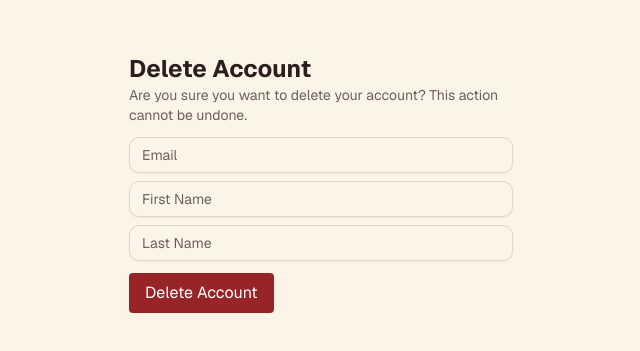
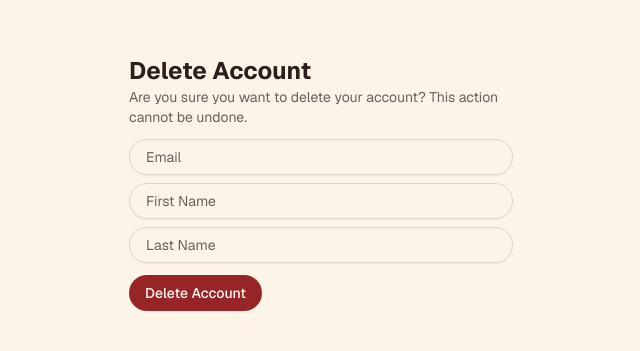
Before and after one commit to QDoa/Coffee-Sphut-Website, a Next.js app: page /delete-account in a window 1280 px wide. Shown: the part 209-560 px from the top of the page, without its empty margins (319-959 px from the left). Built offline with nearby package versions, Linux system fonts and the light colour scheme.

Commit message:
Converted all buttons to pill buttons

```diff
--- a/app/delete-account/page.tsx
+++ b/app/delete-account/page.tsx
@@ -3,6 +3,7 @@ import { toast } from "sonner";
 import { useRef } from "react";
 import { useFormStatus } from "react-dom";
 import { Input } from "@/components/ui/input"
+import { Button } from "@/components/ui/button"
 import { sendDeleteAccountRequest } from "@/app/delete-account/server";
 
 
@@ -10,12 +11,9 @@ function DeleteAccountButton() {
   const { pending } = useFormStatus();
 
   return (
-    <button
-      type='submit'
-      className="bg-primary text-white px-4 py-2 my-2 rounded hover:bg-primary/80"
-    >
+    <Button type='submit' className="my-2">
       {pending ? "Processing...": "Delete Account"}
-    </button>
+    </Button>
   )
 }
 
--- a/app/stores/page.tsx
+++ b/app/stores/page.tsx
@@ -13,7 +13,7 @@ function StoreFinderSkeleton() {
   return (
     <div className="flex flex-col gap-4 md:h-[70vh] md:flex-row">
       <div className="order-2 flex min-h-0 flex-col gap-3 md:order-1 md:h-full md:w-2/5 md:min-w-[320px]">
-        <div className="h-9 w-full animate-pulse rounded-md bg-muted" />
+        <div className="h-9 w-full animate-pulse rounded-full bg-muted" />
         <div className="h-3 w-20 animate-pulse rounded bg-muted" />
         <div className="flex min-h-0 flex-1 flex-col gap-3">
           {Array.from({ length: 5 }).map((_, index) => (
--- a/components/store-search.tsx
+++ b/components/store-search.tsx
@@ -36,7 +36,7 @@ export function StoreSearch({ value, onChange, onClear, isPending, resultCount }
             type="button"
             onClick={onClear}
             aria-label="Clear search"
-            className="absolute right-1.5 top-1/2 -translate-y-1/2 rounded-sm p-1 text-muted-foreground transition-colors hover:text-foreground focus-visible:outline-none focus-visible:ring-[3px] focus-visible:ring-ring/50"
+            className="absolute right-2 top-1/2 -translate-y-1/2 rounded-full p-1 text-muted-foreground transition-colors hover:text-foreground focus-visible:outline-none focus-visible:ring-[3px] focus-visible:ring-ring/50"
           >
             <X className="h-4 w-4" />
           </button>
--- a/components/ui/accordion.tsx
+++ b/components/ui/accordion.tsx
@@ -42,7 +42,7 @@ function AccordionTrigger({
       <AccordionPrimitive.Trigger
         data-slot="accordion-trigger"
         className={cn(
-          "group/accordion-trigger relative flex flex-1 items-start justify-between rounded-lg border border-transparent py-2.5 text-left text-sm font-medium transition-all outline-none hover:underline focus-visible:border-ring focus-visible:ring-3 focus-visible:ring-ring/50 focus-visible:after:border-ring disabled:pointer-events-none disabled:opacity-50 **:data-[slot=accordion-trigger-icon]:ml-auto **:data-[slot=accordion-trigger-icon]:size-4 **:data-[slot=accordion-trigger-icon]:text-muted-foreground",
+          "group/accordion-trigger relative flex flex-1 items-start justify-between rounded-full border border-transparent py-2.5 text-left text-sm font-medium transition-all outline-none hover:underline focus-visible:border-ring focus-visible:ring-3 focus-visible:ring-ring/50 focus-visible:after:border-ring disabled:pointer-events-none disabled:opacity-50 **:data-[slot=accordion-trigger-icon]:ml-auto **:data-[slot=accordion-trigger-icon]:size-4 **:data-[slot=accordion-trigger-icon]:text-muted-foreground",
           className
         )}
         {...props}
--- a/components/ui/button.tsx
+++ b/components/ui/button.tsx
@@ -5,7 +5,7 @@ import { cva, type VariantProps } from "class-variance-authority"
 import { cn } from "@/lib/utils"
 
 const buttonVariants = cva(
-  "inline-flex items-center justify-center gap-2 whitespace-nowrap rounded-md text-sm font-medium transition-all disabled:pointer-events-none disabled:opacity-50 [&_svg]:pointer-events-none [&_svg:not([class*='size-'])]:size-4 shrink-0 [&_svg]:shrink-0 outline-none focus-visible:border-ring focus-visible:ring-ring/50 focus-visible:ring-[3px] aria-invalid:ring-destructive/20 dark:aria-invalid:ring-destructive/40 aria-invalid:border-destructive",
+  "inline-flex items-center justify-center gap-2 whitespace-nowrap rounded-full text-sm font-medium transition-all disabled:pointer-events-none disabled:opacity-50 [&_svg]:pointer-events-none [&_svg:not([class*='size-'])]:size-4 shrink-0 [&_svg]:shrink-0 outline-none focus-visible:border-ring focus-visible:ring-ring/50 focus-visible:ring-[3px] aria-invalid:ring-destructive/20 dark:aria-invalid:ring-destructive/40 aria-invalid:border-destructive",
   {
     variants: {
       variant: {
@@ -22,8 +22,8 @@ const buttonVariants = cva(
       },
       size: {
         default: "h-9 px-4 py-2 has-[>svg]:px-3",
-        sm: "h-8 rounded-md gap-1.5 px-3 has-[>svg]:px-2.5",
-        lg: "h-10 rounded-md px-6 has-[>svg]:px-4",
+        sm: "h-8 gap-1.5 px-4 has-[>svg]:px-3",
+        lg: "h-10 px-8 has-[>svg]:px-5",
         icon: "size-9",
         "icon-sm": "size-8",
         "icon-lg": "size-10",
--- a/components/ui/input.tsx
+++ b/components/ui/input.tsx
@@ -8,7 +8,7 @@ function Input({ className, type, ...props }: React.ComponentProps<"input">) {
       type={type}
       data-slot="input"
       className={cn(
-        "file:text-foreground placeholder:text-muted-foreground selection:bg-primary selection:text-primary-foreground dark:bg-input/30 border-input h-9 w-full min-w-0 rounded-md border bg-transparent px-3 py-1 text-base shadow-xs transition-[color,box-shadow] outline-none file:inline-flex file:h-7 file:border-0 file:bg-transparent file:text-sm file:font-medium disabled:pointer-events-none disabled:cursor-not-allowed disabled:opacity-50 md:text-sm",
+        "file:text-foreground placeholder:text-muted-foreground selection:bg-primary selection:text-primary-foreground dark:bg-input/30 border-input h-9 w-full min-w-0 rounded-full border bg-transparent px-4 py-1 text-base shadow-xs transition-[color,box-shadow] outline-none file:inline-flex file:h-7 file:border-0 file:bg-transparent file:text-sm file:font-medium disabled:pointer-events-none disabled:cursor-not-allowed disabled:opacity-50 md:text-sm",
         "focus-visible:border-ring focus-visible:ring-ring/50 focus-visible:ring-[3px]",
         "aria-invalid:ring-destructive/20 dark:aria-invalid:ring-destructive/40 aria-invalid:border-destructive",
         className
```
